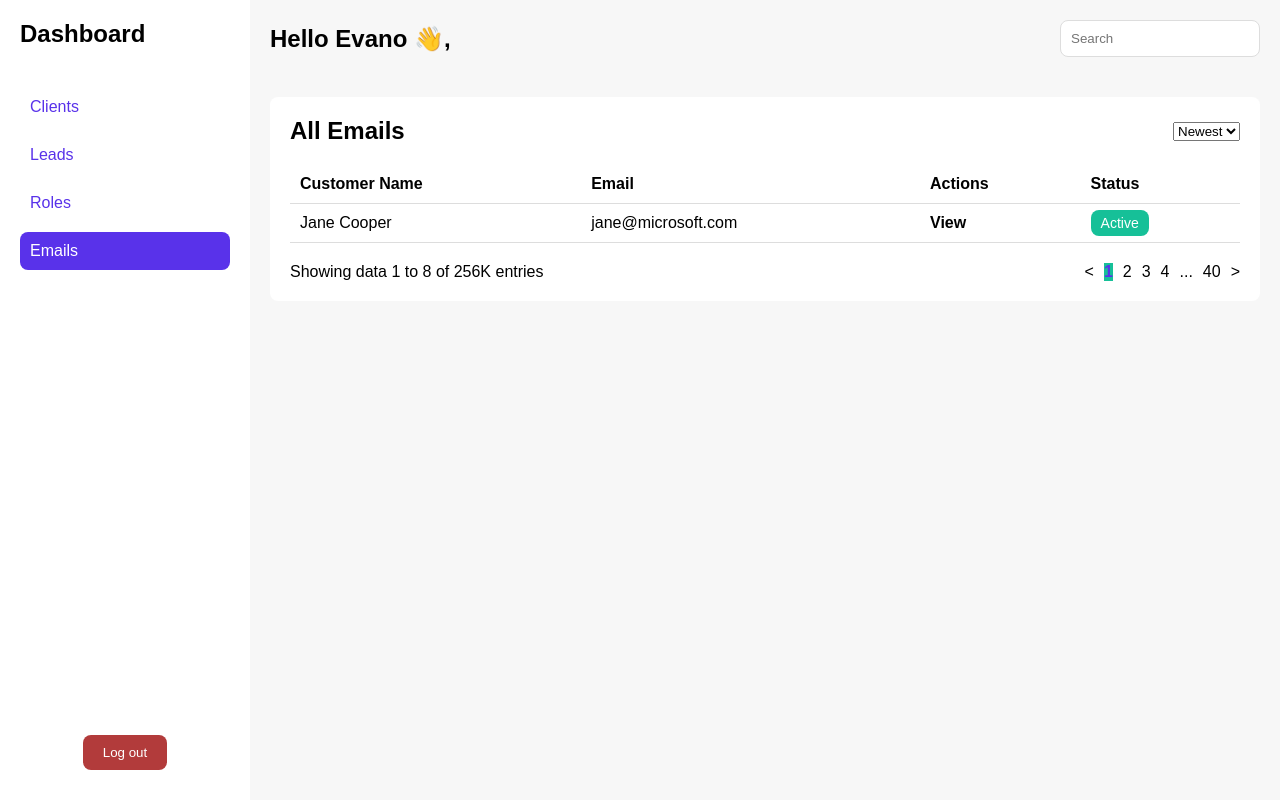
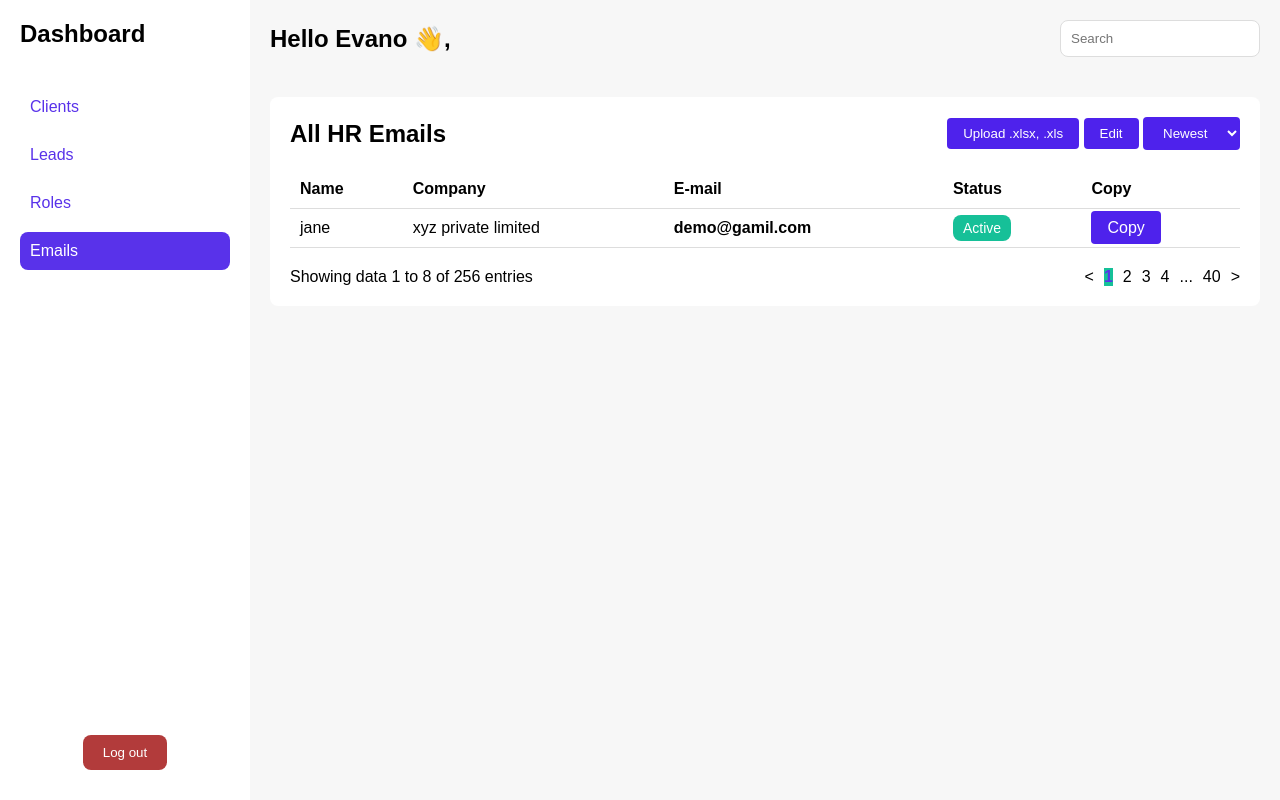
Before and after one commit to mayanksahu17/templates, a plain HTML site: page index.html in a window 1280 px wide. Both pictures are taken after a click on the link "Emails". Drawn offline with Linux system fonts and the light colour scheme.

Commit message:
Update index.html

```diff
--- a/index.html
+++ b/index.html
@@ -23,6 +23,15 @@
             padding: 20px;
             display: flex;
             flex-direction: column;
+        }
+        .btn {
+            background-color: #4e22ec;
+            color: #ffffff;
+            border: none;
+            padding: 0.5rem 1rem;
+            border-radius: 0.25rem;
+            cursor: pointer;
+            transition: background-color 0.3s;
         }
         .logo {
             font-size: 24px;
@@ -161,7 +170,7 @@
         <div class="client-list active-section">
             <div class="list-header">
                 <h2>All Clients</h2>
-                <select>
+                <select class="btn" >
                     <option>Newest</option>
                     <option>Oldest</option>
                 </select>
@@ -181,7 +190,7 @@
                         <td>jane@microsoft.com</td>
                         <th>View</th>
                         <td>
-                            <select name="" id="">
+                            <select class="btn" name="" id="">
                              <option value="active">active</option>
                              <option value="none">non-active</option>
                         </select>
@@ -208,7 +217,7 @@
         <div class="leads-list">
             <div class="list-header">
                 <h2>All Leads</h2>
-                <select>
+                <select class="btn" >
                     <option>Newest</option>
                     <option>Oldest</option>
                 </select>
@@ -250,7 +259,7 @@
         <div class="roles-list">
             <div class="list-header">
                 <h2>All Roles</h2>
-                <select>
+                <select class="btn" >
                     <option>Newest</option>
                     <option>Oldest</option>
                 </select>
@@ -291,32 +300,39 @@
         <!-- Emails Section -->
         <div class="emails-list">
             <div class="list-header">
-                <h2>All Emails</h2>
-                <select>
-                    <option>Newest</option>
-                    <option>Oldest</option>
-                </select>
+                <h2>All HR Emails</h2>
+                <div>
+                    <button class="btn">Upload .xlsx, .xls</button>
+                    <button class="btn">Edit</button>
+                    <select class="btn" >
+                        <option>Newest</option>
+                        <option>Oldest</option>
+                    </select>
+                </div>
+
             </div>
             <table>
                 <thead>
                     <tr>
-                        <th>Customer Name</th>
-                        <th>Email</th>
-                        <th>Actions</th>
+                        <th>Name</th>
+                        <th>Company</th>
+                        <th>E-mail</th>
                         <th>Status</th>
+                        <th>Copy</th>
                     </tr>
                 </thead>
                 <tbody>
                     <tr>
-                        <td>Jane Cooper</td>
-                        <td>jane@microsoft.com</td>
-                        <th>View</th>
+                        <td>jane</td>
+                        <td>xyz private limited</td>
+                        <th>demo@gamil.com</th>
                         <td><span class="status active">Active</span></td>
+                        <td><span class="btn">Copy</span></td>
                     </tr>
                 </tbody>
             </table>
             <div class="pagination">
-                <p>Showing data 1 to 8 of 256K entries</p>
+                <p>Showing data 1 to 8 of 256 entries</p>
                 <div class="page-numbers">
                     <span>&lt;</span>
                     <span class="active">1</span>
```
